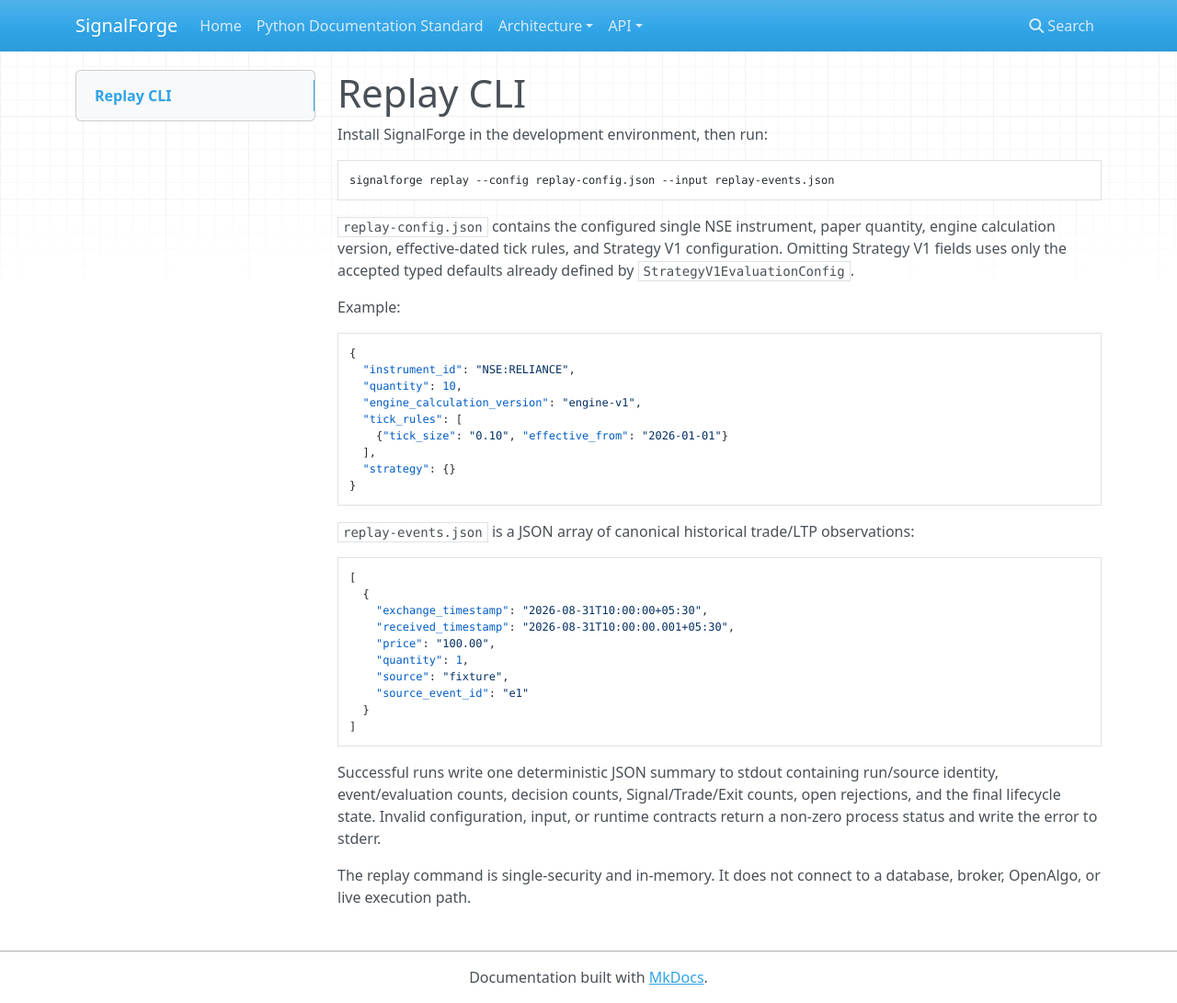
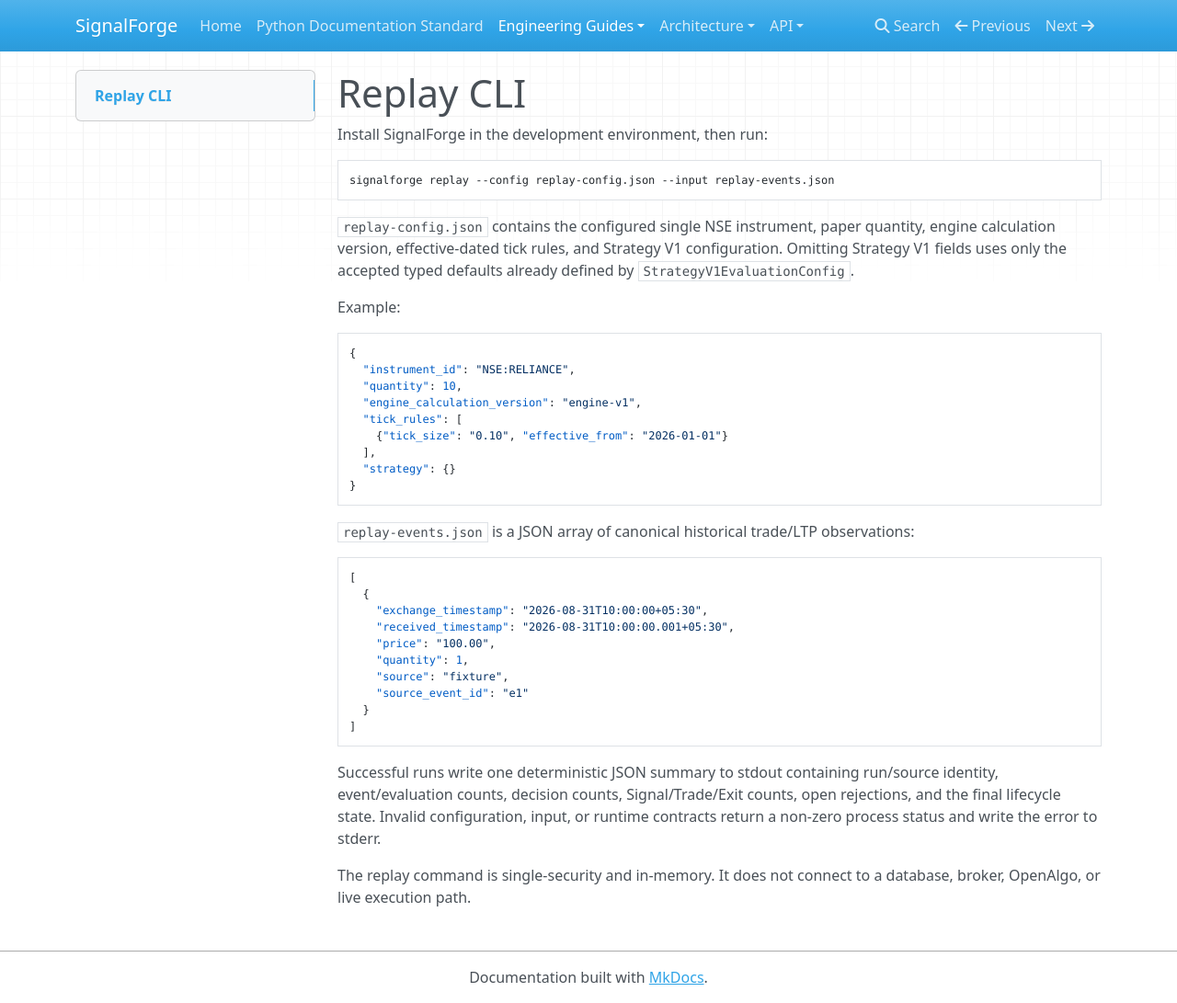
Before and after one commit to harishkamathuk/signalforge, an MkDocs documentation site: the page built from docs/replay-cli.md, in a window 1280 px wide and 1091 px high. Shown: the whole window at 92% size. Built offline with MkDocs 1.6.1, drawn with Linux system fonts in a browser that asks for light colours; nearby versions of some CDN libraries; some of the changed lines change nothing that is shown.

Commit message:
docs: expose existing guides and ADRs in navigation

```diff
--- a/mkdocs.yml
+++ b/mkdocs.yml
@@ -6,7 +6,17 @@
 nav:
   - Home: index.md
   - Python Documentation Standard: python-documentation-standard.md
+  - Engineering Guides:
+      - Persistence Development: persistence-development.md
+      - Replay CLI: replay-cli.md
   - Architecture:
+      - ADR-001 — Single-Security MVP Runtime Architecture: architecture/decisions/ADR-001-single-security-mvp-runtime-architecture.md
+      - ADR-002 — Core Domain Models & State Machines: architecture/decisions/ADR-002-core-domain-models-state-machines.md
+      - ADR-003 — Persistence, Recovery & Idempotency Contract: architecture/decisions/ADR-003-persistence-recovery-idempotency-contract.md
+      - ADR-004 — Runtime Interfaces & Component Contracts: architecture/decisions/ADR-004-runtime-interfaces-component-contracts.md
+      - ADR-005 — Market Data & Candle Contract: architecture/decisions/ADR-005-market-data-candle-contract.md
+      - ADR-006 — Indicator Engine Contract: architecture/decisions/ADR-006-indicator-engine-contract.md
+      - ADR-007 — Paper Execution & Fill Model: architecture/decisions/ADR-007-paper-execution-fill-model.md
       - ADR-008 — Strategy Runtime Boundary: architecture/decisions/ADR-008-strategy-runtime-boundary.md
   - API:
       - Strategy Runtime: api/strategy-runtime.md
```
